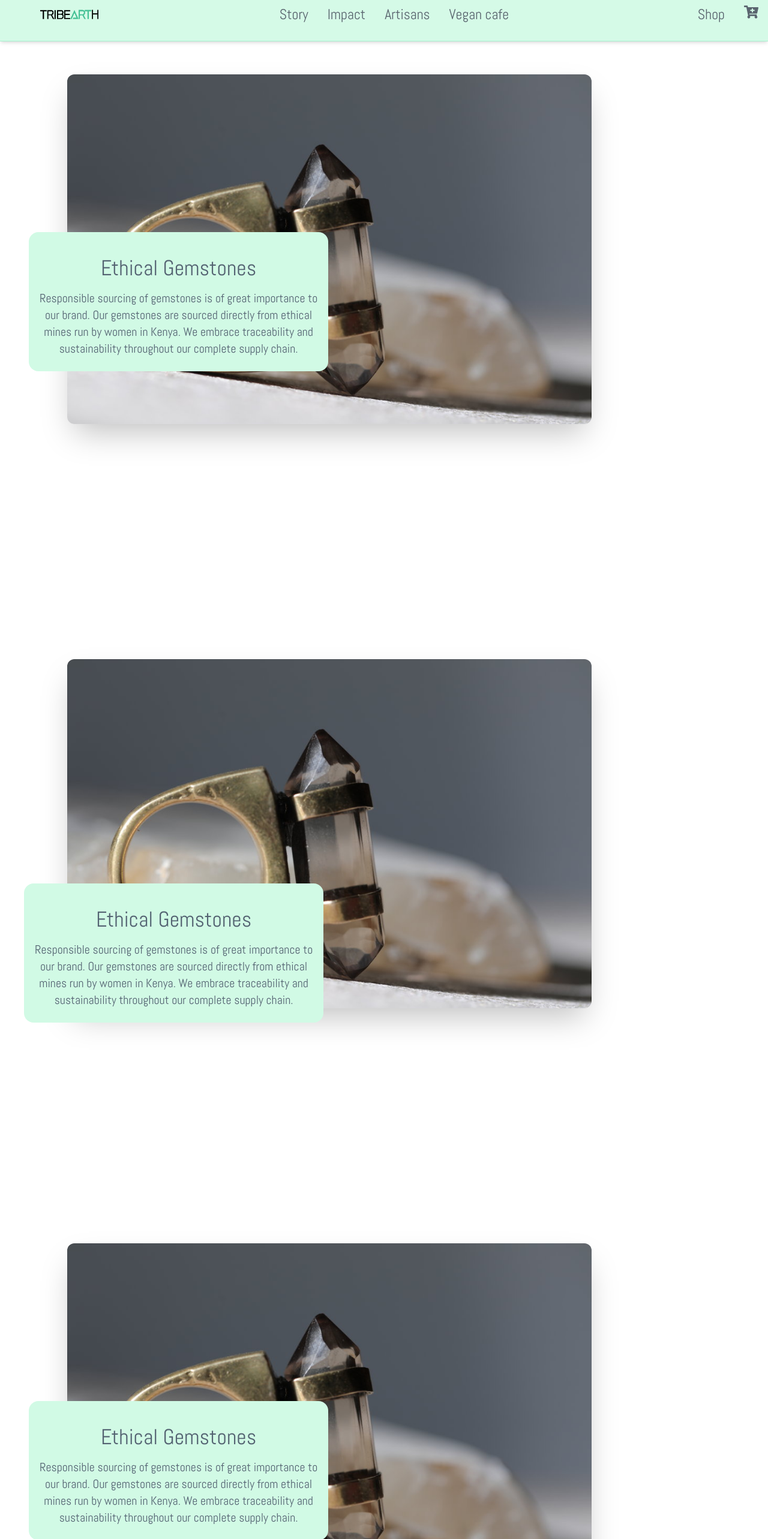
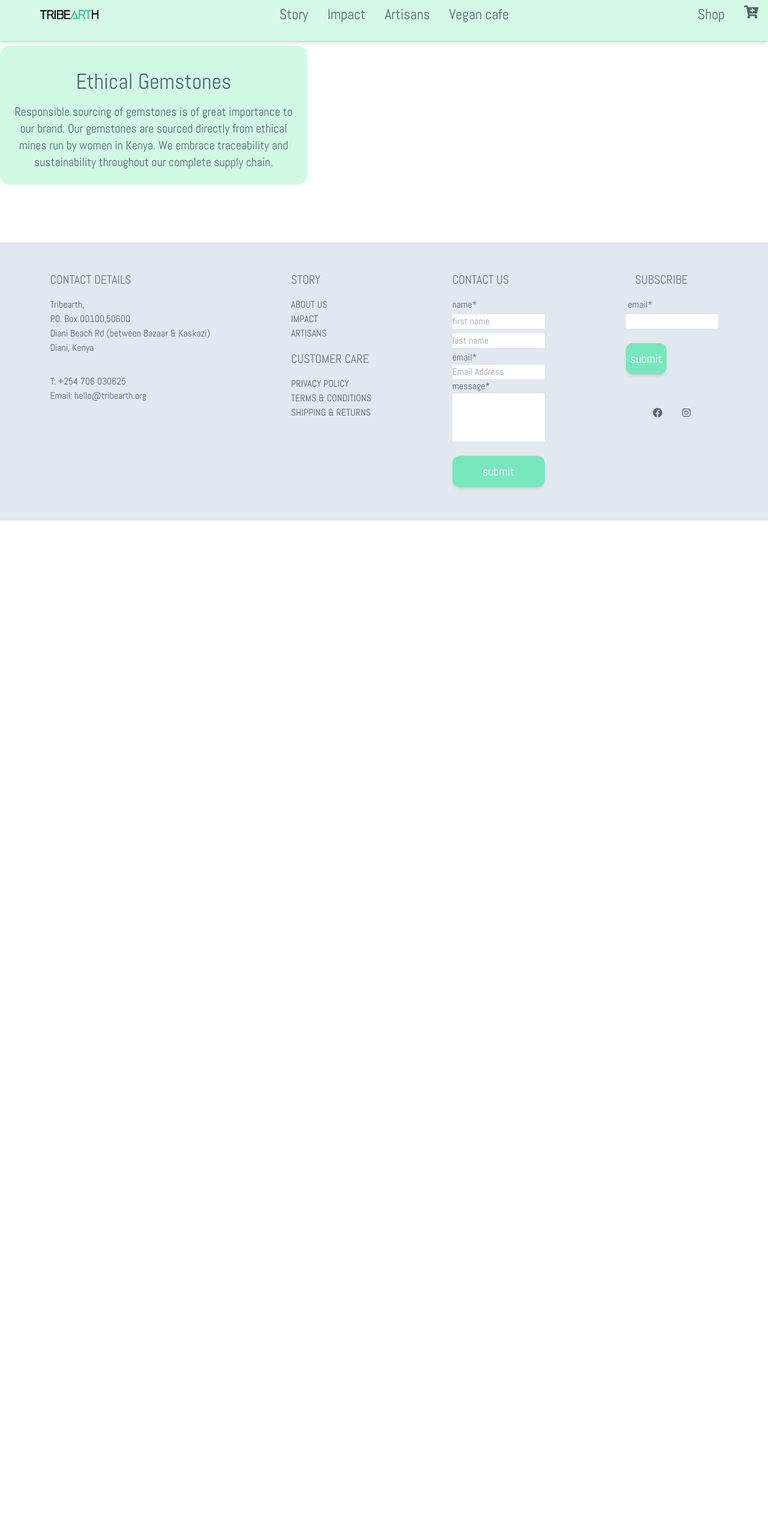
Before and after one commit to MatthewsRicky/tribearth, a React (Vite) app in the folder tribearth/: page /Impact in a window 1280 px wide. Shown: the part 20-2586 px from the top of the page at 60% size. After the commit the page ends 888 px from the top, so only its background shows below. Built offline with nearby package versions, Linux system fonts and the light colour scheme; a web font is replaced by a local one.

Commit message:
Update Impact.jsx

```diff
--- a/tribearth/src/pages/Impact.jsx
+++ b/tribearth/src/pages/Impact.jsx
@@ -5,53 +5,18 @@ import Ethicalgems from '../assets/Ethicalgems.jpg'
 
 function Impact() {
   return (
-    <div>
-      <Nav></Nav>
-      <div className='flex flex-col justify-center'>
-
-        <div className='relative mt-[8rem] p-4'>
-          <img
-            className='relative left-24 mix-w-sm md:w-[70%] rounded-xl shadow-2xl'
-            src={Ethicalgems} alt="" />
-          <div className='relative top-[-20rem] left-8 rounded-2xl py-6 md:w-[40%] bg-emerald-100 w-[50%]'>
-            <h1 className='text-3xl md:text-4xl text-bol text-center py-4'>Ethical Gemstones</h1>
-            <p className='text-xl px-4 text-center'>Responsible sourcing of gemstones is of great importance to our brand. Our gemstones are sourced directly from ethical mines run by women in Kenya. We embrace traceability and sustainability throughout our complete supply chain.</p>
-          </div>
-        </div>
-
-        <div className='relative mt-[8rem] p-4'>
-          <img
-            className='relative left-24 mix-w-sm md:w-[70%] rounded-xl shadow-2xl'
-            src={Ethicalgems} alt="" />
-          <div className='relative top-[-13rem] left-6 rounded-2xl py-6 md:w-[40%] bg-emerald-100 w-[50%]'>
-            <h1 className='text-3xl md:text-4xl text-bol text-center py-4'>Ethical Gemstones</h1>
-            <p className='text-xl px-4 text-center'>Responsible sourcing of gemstones is of great importance to our brand. Our gemstones are sourced directly from ethical mines run by women in Kenya. We embrace traceability and sustainability throughout our complete supply chain.</p>
-          </div>
-        </div>
-        <div className='relative mt-[8rem] p-4'>
-          <img
-            className='relative left-24 mix-w-sm md:w-[70%] rounded-xl shadow-2xl'
-            src={Ethicalgems} alt="" />
-          <div className='relative top-[-20rem] left-8 rounded-2xl py-6 md:w-[40%] bg-emerald-100 w-[50%]'>
-            <h1 className='text-3xl md:text-4xl text-bol text-center py-4'>Ethical Gemstones</h1>
-            <p className='text-xl px-4 text-center'>Responsible sourcing of gemstones is of great importance to our brand. Our gemstones are sourced directly from ethical mines run by women in Kenya. We embrace traceability and sustainability throughout our complete supply chain.</p>
-          </div>
-        </div>
-
-        <div className='relative mt-[8rem] p-4'>
-          <img
-            className='relative left-24 mix-w-sm md:w-[70%] rounded-xl shadow-2xl'
-            src={Ethicalgems} alt="" />
-          <div className='relative top-[-13rem] left-6 rounded-2xl py-6 md:w-[40%] bg-emerald-100 w-[50%]'>
-            <h1 className='text-3xl md:text-4xl text-bol text-center py-4'>Ethical Gemstones</h1>
-            <p className='text-xl px-4 text-center'>Responsible sourcing of gemstones is of great importance to our brand. Our gemstones are sourced directly from ethical mines run by women in Kenya. We embrace traceability and sustainability throughout our complete supply chain.</p>
-          </div>
-        </div>
+    <div className='relative'>
+      <Nav></Nav >
 
 
+
+      <div className='flex flex-col my-24 rounded-2xl py-6 md:w-[40%] bg-emerald-100 w-[50%]'>
+        <h1 className='text-3xl md:text-4xl text-bol text-center py-4'>Ethical Gemstones</h1>
+        <p className='text-xl px-4 text-center'>Responsible sourcing of gemstones is of great importance to our brand. Our gemstones are sourced directly from ethical mines run by women in Kenya. We embrace traceability and sustainability throughout our complete supply chain.</p>
       </div>
+
       <Footer />
-    </div>
+    </div >
   )
 }
 
```
